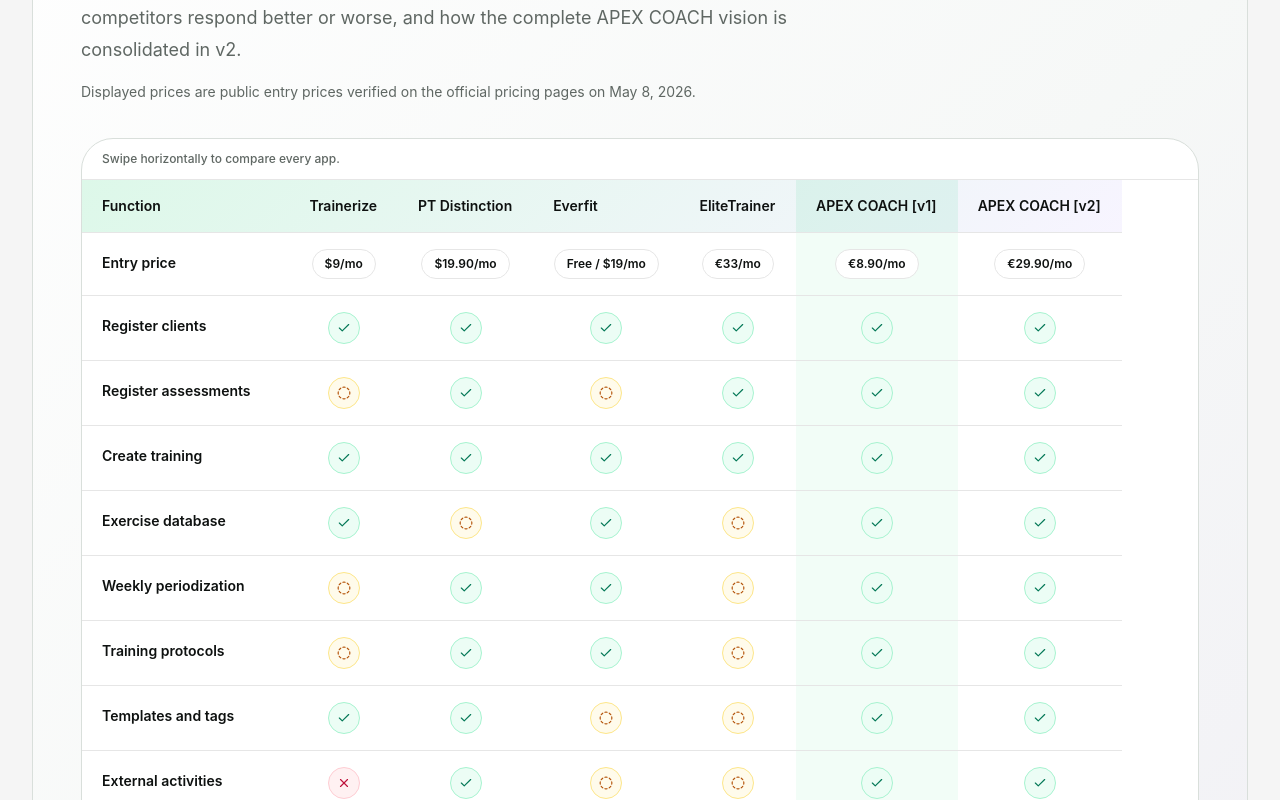
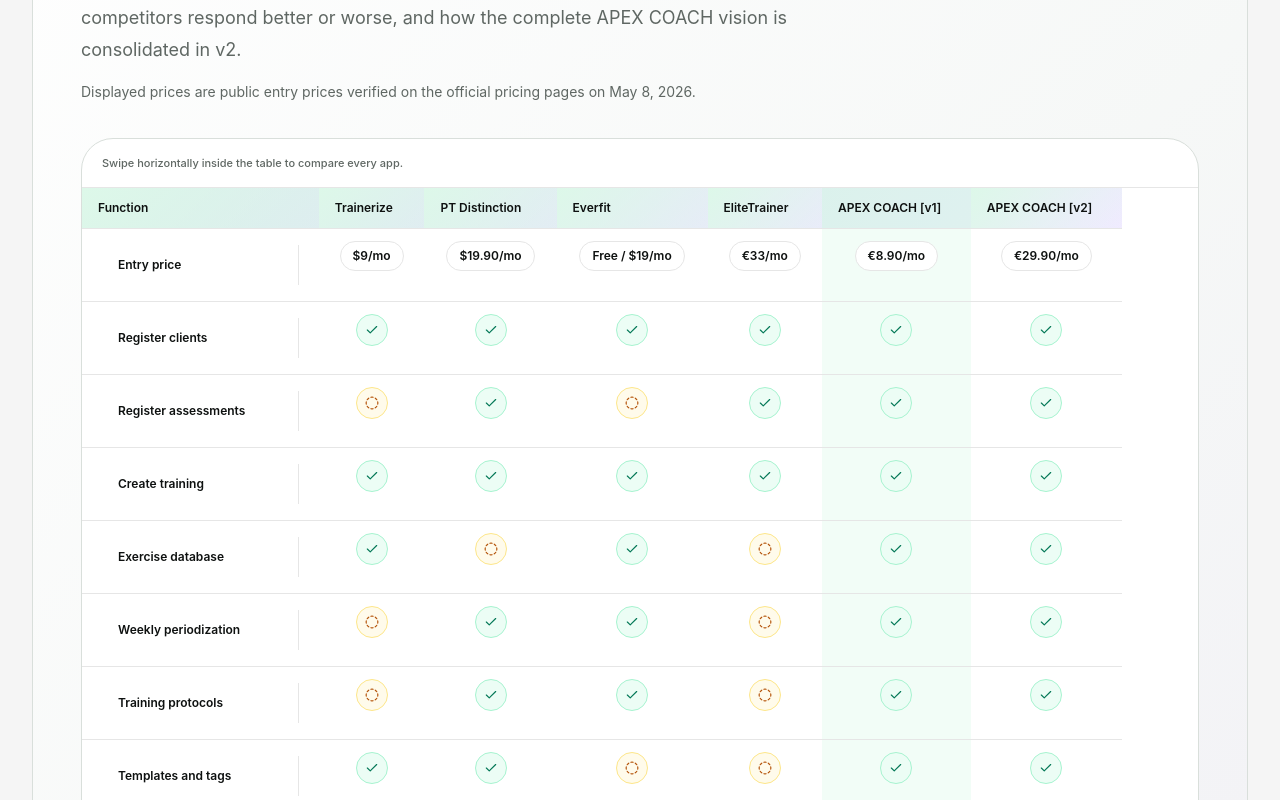
Before and after one commit to potter-53/apexcoach-web, a Next.js app: page / in a window 1280 px wide. Shown: the part 7080-7880 px from the top of the page. Built offline with nearby package versions, Linux system fonts and the light colour scheme.

Commit message:
Refine comparison table sizing and sticky layout

```diff
--- a/src/App.jsx
+++ b/src/App.jsx
@@ -745,18 +745,18 @@
   }
 
   return (
-    <div className="overflow-hidden rounded-[24px] border border-[var(--border-strong)] bg-white shadow-[var(--shadow-panel)] sm:rounded-[32px]">
-      <div className="border-b border-[var(--border)] bg-[var(--surface-muted)]/65 px-4 py-3 text-xs font-medium text-[var(--text-muted)] sm:px-5">
-        {isPt ? "Desliza lateralmente para comparar todas as apps." : "Swipe horizontally to compare every app."}
+    <div className="rounded-[24px] border border-[var(--border-strong)] bg-white shadow-[var(--shadow-panel)] sm:rounded-[32px]">
+      <div className="border-b border-[var(--border)] bg-[var(--surface-muted)]/65 px-4 py-3 text-[11px] font-medium leading-6 text-[var(--text-muted)] sm:px-5">
+        {isPt ? "Desliza lateralmente dentro da tabela para comparar todas as apps." : "Swipe horizontally inside the table to compare every app."}
       </div>
-      <div className="overflow-x-auto">
+      <div className="overflow-x-auto overscroll-x-contain [-webkit-overflow-scrolling:touch]">
         <table className="min-w-[980px] border-collapse text-left lg:min-w-[1040px]">
           <thead className="bg-[linear-gradient(135deg,var(--accent-soft),rgba(124,77,255,0.06))]">
             <tr>
               {headers.map((header, index) => (
                 <th
                   key={header}
-                  className={`px-4 py-4 text-sm font-semibold text-[var(--text)] sm:px-5 ${index === 5 ? "bg-[rgba(42,208,125,0.10)]" : ""}`}
+                  className={`sticky top-0 px-3 py-3 text-[11px] font-semibold leading-5 text-[var(--text)] sm:px-4 sm:text-xs ${index === 0 ? "left-0 z-30 min-w-[170px] bg-[linear-gradient(135deg,var(--accent-soft),rgba(124,77,255,0.06))]" : index === 5 ? "z-20 bg-[rgba(42,208,125,0.10)]" : "z-20 bg-[linear-gradient(135deg,var(--accent-soft),rgba(124,77,255,0.06))]"}`}
                 >
                   {header}
                 </th>
@@ -767,12 +767,16 @@
             {rows.map((row, rowIndex) => (
               <tr key={row[0]} className={rowIndex % 2 === 0 ? "bg-white" : "bg-[var(--surface-muted)]/55"}>
                 <td className="border-t border-[var(--border)] px-4 py-4 align-top text-sm leading-7 text-[var(--text)] sm:px-5">
-                  <span className="font-semibold">{row[0]}</span>
+                  <span
+                    className={`sticky left-0 z-10 block min-w-[170px] border-r border-[var(--border)] px-3 py-3 text-[11px] font-semibold leading-5 text-[var(--text)] sm:px-4 sm:text-xs ${rowIndex % 2 === 0 ? "bg-white" : "bg-[var(--surface-muted)]/55"}`}
+                  >
+                    {row[0]}
+                  </span>
                 </td>
                 {row.slice(1).map((value, index) => (
                   <td
                     key={`${row[0]}-${index}`}
-                    className={`border-t border-[var(--border)] px-4 py-4 align-top text-center text-sm leading-7 text-[var(--text-muted)] sm:px-5 ${index === 4 ? "bg-[rgba(42,208,125,0.06)]" : ""}`}
+                    className={`border-t border-[var(--border)] px-3 py-3 align-top text-center text-[11px] leading-5 text-[var(--text-muted)] sm:px-4 sm:text-xs ${index === 4 ? "bg-[rgba(42,208,125,0.06)]" : ""}`}
                   >
                     <div className="flex justify-center">{renderStatus(value)}</div>
                   </td>
@@ -782,14 +786,14 @@
           </tbody>
         </table>
       </div>
-      <div className="border-t border-[var(--border)] bg-[var(--surface-muted)]/65 px-5 py-4">
-        <div className="flex flex-wrap gap-3 text-xs font-medium text-[var(--text-muted)]">
+      <div className="border-t border-[var(--border)] bg-[var(--surface-muted)]/65 px-4 py-3 sm:px-5 sm:py-4">
+        <div className="flex flex-wrap gap-2 text-[11px] font-medium text-[var(--text-muted)] sm:gap-3 sm:text-xs">
           {[
             { key: "yes", label: isPt ? "Disponível" : "Available" },
             { key: "partial", label: isPt ? "Parcial" : "Partial" },
             { key: "no", label: isPt ? "Não disponível" : "Not available" },
           ].map((item) => (
-            <div key={item.key} className="inline-flex items-center gap-2 rounded-full border border-[var(--border)] bg-white px-3 py-2">
+            <div key={item.key} className="inline-flex items-center gap-2 rounded-full border border-[var(--border)] bg-white px-2.5 py-1.5 sm:px-3 sm:py-2">
               {renderStatus(item.key)}
               <span>{item.label}</span>
             </div>
```
